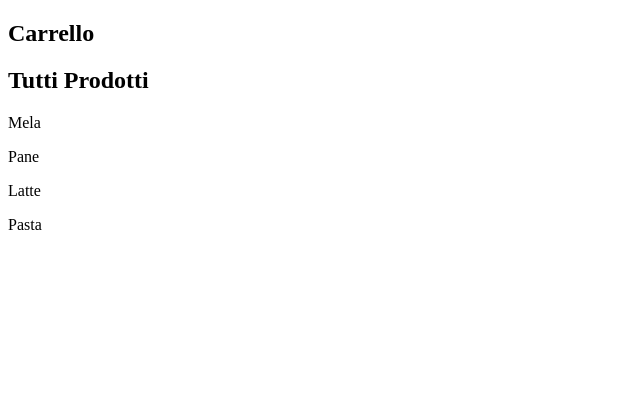
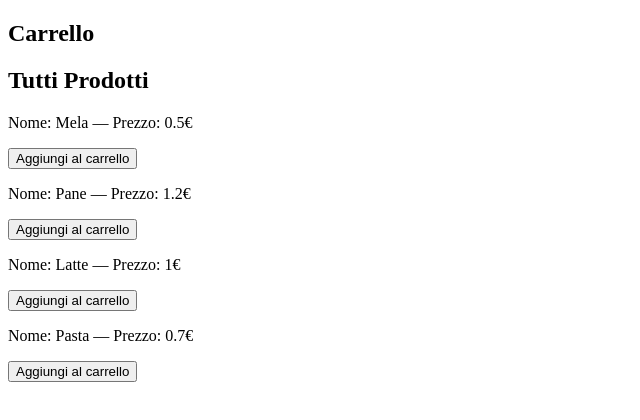
Before and after one commit to dpalexandru/ex-react-usereducer-spesa, a React (Vite) app: page / in a window 1280 px wide. Shown: the top 420 px of the page, without its empty margins (0-640 px from the left). Built offline with nearby package versions, Linux system fonts and the light colour scheme.

Commit message:
[add] button addToCart

```diff
--- a/src/App.jsx
+++ b/src/App.jsx
@@ -10,17 +10,34 @@ function App() {
     { name: 'Pasta', price: 0.7 },
   ];
 
+  //stati
   const [productsAll, setProducts] = useState(products)
+  const [addedProducts, setAddedProducts] = useState([])
+
+  //Funzione per aggiungere al carrello
+  function addToCart(p) {
+    setAddedProducts([...addedProducts, p]);
+  }
 
   return (
     <>
       <div>
         <h2>Carrello</h2>
+        {addedProducts.map((p, index) => {
+          return (
+            <p key={index}>{`Nome: `}{p.name}{` Prezzo: `}{p.price} </p>
+          )
+        })}
       </div>
       <div>
         <h2>Tutti Prodotti</h2>
         {productsAll.map((p, index) => {
-          return <p key={index}>{p.name}</p>
+          return (
+            <div key={index}>
+              <p>Nome: {p.name} — Prezzo: {p.price}€</p>
+              <button onClick={() => addToCart(p)}>Aggiungi al carrello</button>
+            </div>
+          )
         })}
       </div>
     </>
```
